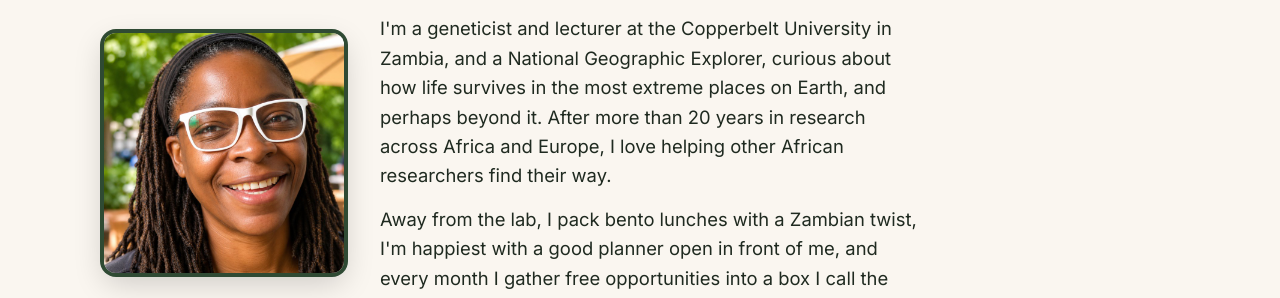
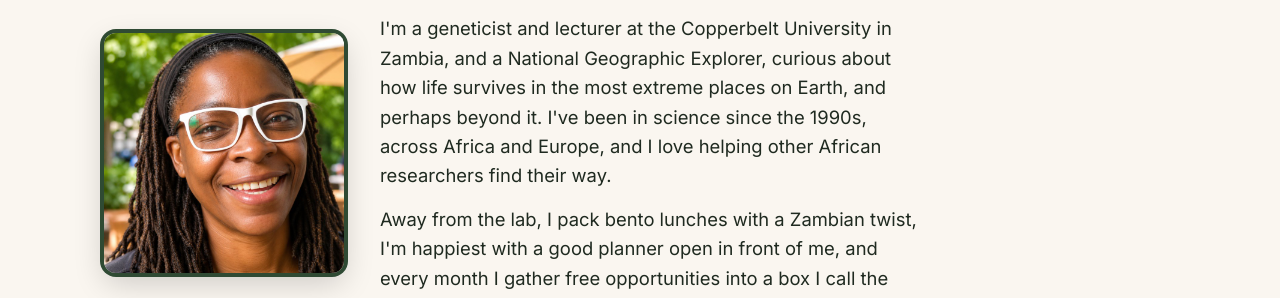
Before and after one commit to mmutondo/mmutondo.github.io, a Jekyll site: the page index.html, which Jekyll copies as it is, in a window 1280 px wide. Shown: the part 210-508 px from the top of the page. Built offline with Jekyll 4.4.1, drawn with Linux system fonts in a browser that asks for light colours.

Commit message:
Home page: in science since the 1990s
Co-Authored-By: Claude Opus 5.5 <noreply@anthropic.com>
Claude-Session: https://claude.ai/code/session_01EKxmyb8EnG9A94CFrRmYRt

```diff
--- a/index.html
+++ b/index.html
@@ -48,7 +48,7 @@
         <img src="images/moola-outdoors.jpg" alt="Moola Mutondo smiling outdoors" />
         <div>
           <h1>Hello, I&#39;m Moola</h1>
-          <p class="lead">I&#39;m a geneticist and lecturer at the Copperbelt University in Zambia, and a National Geographic Explorer, curious about how life survives in the most extreme places on Earth, and perhaps beyond it. After more than 20 years in research across Africa and Europe, I love helping other African researchers find their way.</p>
+          <p class="lead">I&#39;m a geneticist and lecturer at the Copperbelt University in Zambia, and a National Geographic Explorer, curious about how life survives in the most extreme places on Earth, and perhaps beyond it. I&#39;ve been in science since the 1990s, across Africa and Europe, and I love helping other African researchers find their way.</p>
           <p class="lead">Away from the lab, I pack bento lunches with a Zambian twist, I&#39;m happiest with a good planner open in front of me, and every month I gather free opportunities into a box I call the Free Lunch Club.</p>
           <p class="lead">Pull up a chair.</p>
         </div>
```
